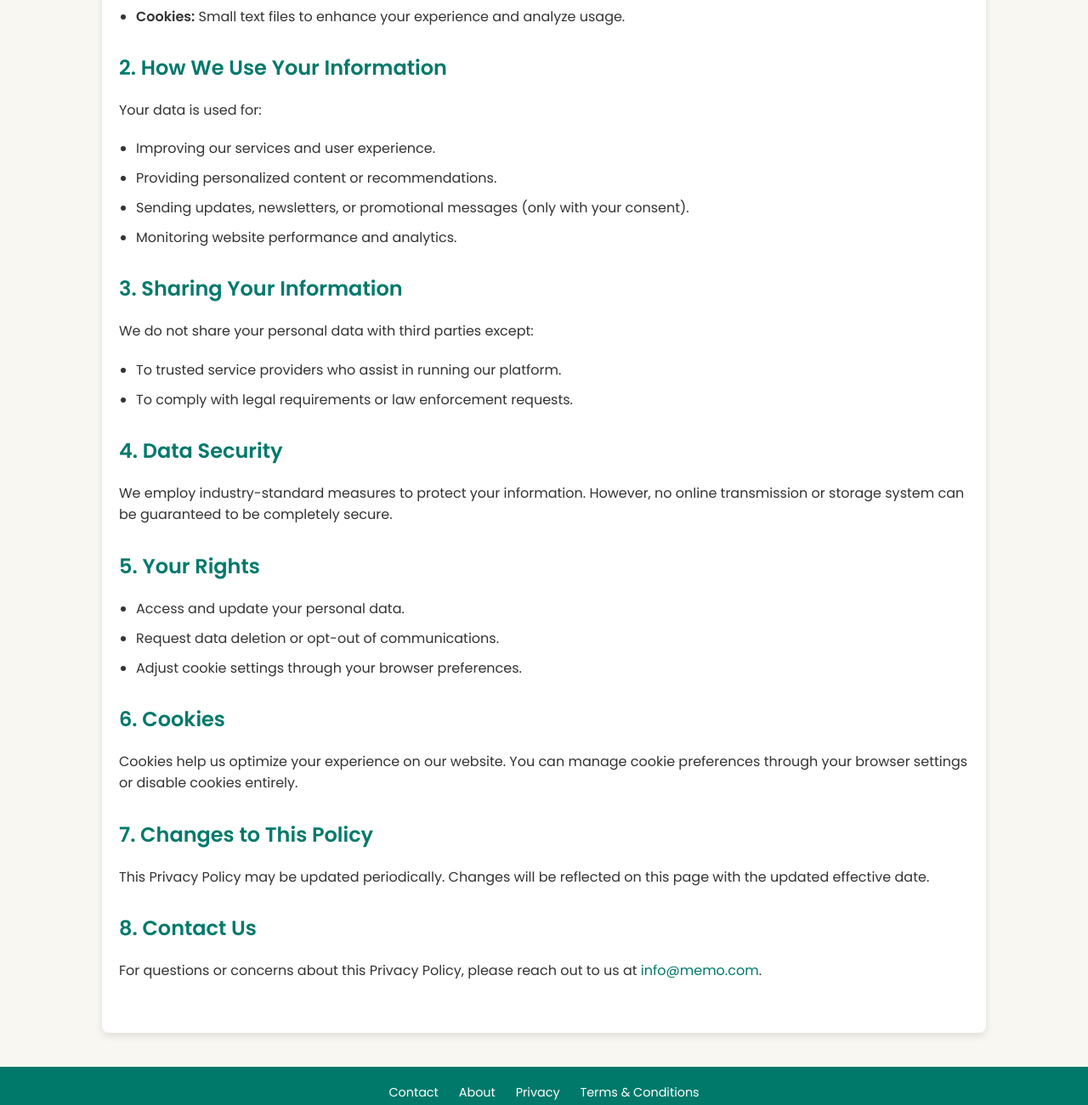
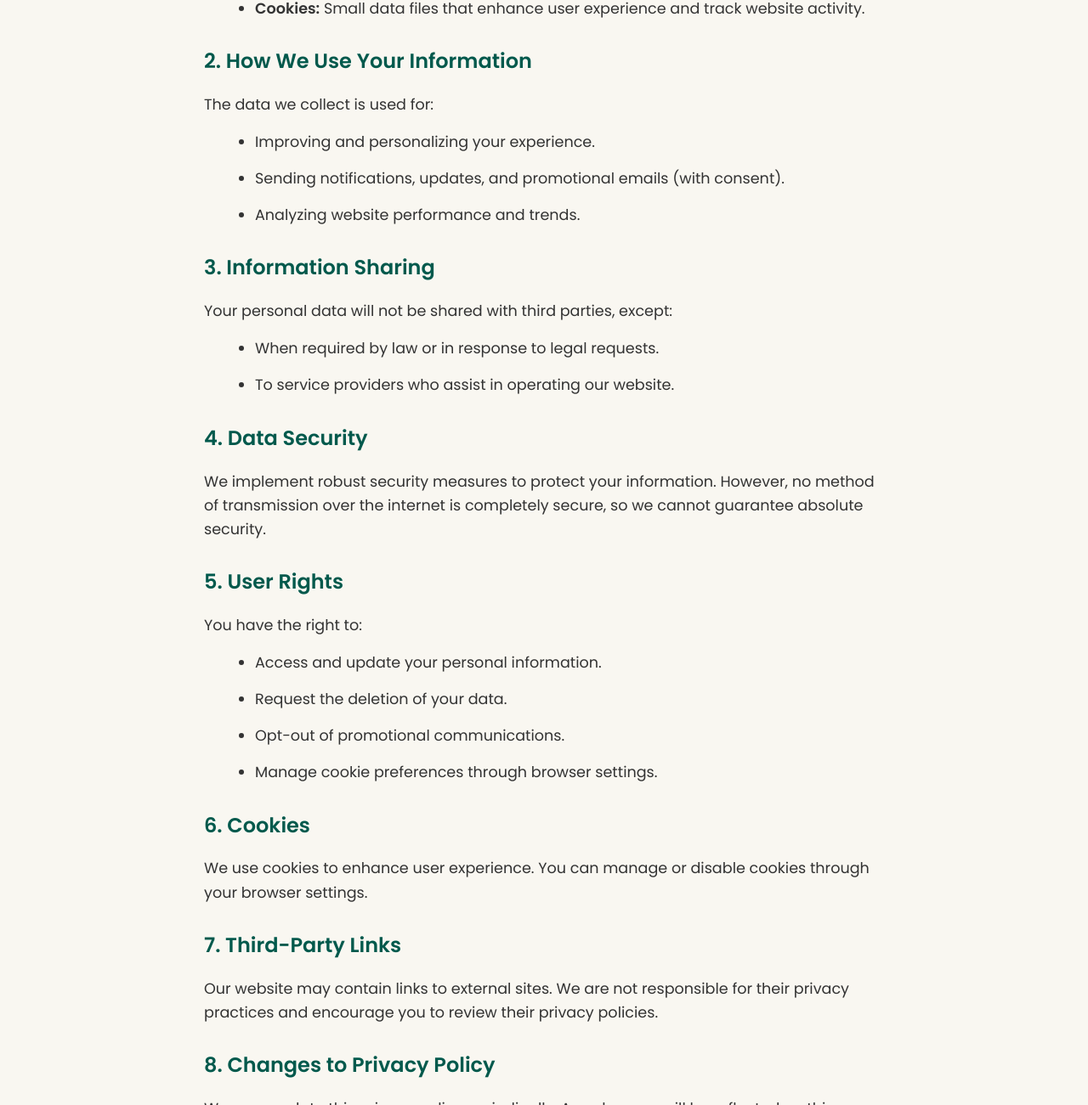
Before and after one commit to minimalfolk/Memojar, a plain HTML site: page privacy.html in a window 1280 px wide. Shown: the part 546-1847 px from the top of the page at 85% size. Drawn offline with Linux system fonts and the light colour scheme.

Commit message:
Update privacy.html

```diff
--- a/privacy.html
+++ b/privacy.html
@@ -3,14 +3,13 @@
 <head>
   <meta charset="UTF-8">
   <meta name="viewport" content="width=device-width, initial-scale=1.0">
-    <title>Privacy Policy - Memo</title>
-    <!-- Google Fonts for Modern Typography -->
-    <link href="https://fonts.googleapis.com/css2?family=Poppins:wght@400;500;600&display=swap" rel="stylesheet">
+  <title>Privacy Policy - Memojar</title>
+  <link href="https://fonts.googleapis.com/css2?family=Poppins:wght@400;600&display=swap" rel="stylesheet">
   <style>
     /* General Styling */
     body {
       font-family: 'Poppins', sans-serif;
-            background-color: #f9f7f1; /* Cream background */
+      background-color: #f9f7f1; /* Creamy Background */
       color: #333;
       margin: 0;
       padding: 0;
@@ -25,61 +24,51 @@
     header {
       background-color: #00796b;
       color: white;
-            padding: 20px;
-            text-align: center;
+      display: flex;
+      justify-content: space-between;
+      align-items: center;
+      padding: 10px 20px;
     }
 
-        header nav {
-            display: flex;
-            justify-content: center;
-            gap: 15px;
+    .logo {
+      font-size: 1.5rem;
+      font-weight: bold;
     }
 
-        header nav a {
-            color: white;
-            font-weight: 500;
-            padding: 5px 10px;
-        }
-
-        header nav a.active {
-            border-bottom: 2px solid white;
+    .user-profile img {
+      width: 40px;
+      height: 40px;
+      border-radius: 50%;
     }
 
     /* Main Content Styling */
     main {
       padding: 40px 20px;
-            max-width: 1000px;
+      max-width: 800px;
       margin: 0 auto;
-            background-color: white;
-            box-shadow: 0 4px 10px rgba(0, 0, 0, 0.1);
-            border-radius: 8px;
+      text-align: left;
     }
 
     h1 {
       color: #00796b;
-            font-size: 2rem;
+      font-size: 2.5rem;
       margin-bottom: 20px;
-            text-align: center;
     }
 
     h2 {
-            color: #00796b;
+      color: #00594c;
       margin-top: 30px;
       font-size: 1.5rem;
     }
 
-        p {
+    p, li {
       line-height: 1.6;
-            margin-bottom: 20px;
+      margin-bottom: 15px;
+      font-size: 1.1rem;
     }
 
     ul {
-            list-style-type: disc;
-            padding-left: 20px;
-        }
-
-        ul li {
-            margin-bottom: 10px;
+      margin-left: 20px;
     }
 
     /* Footer Styling */
@@ -87,22 +76,23 @@
       background-color: #00796b;
       color: white;
       text-align: center;
-            padding: 20px;
+      padding: 20px 10px;
       font-size: 0.9rem;
-            margin-top: 40px;
     }
 
-        footer a {
-            color: white;
-            margin: 0 10px;
-            text-decoration: none;
+    .footer-links {
+      display: flex;
+      justify-content: center;
+      gap: 15px;
+      margin-bottom: 10px;
     }
 
-        footer .social-media {
-            margin-top: 10px;
+    .footer-links a {
+      color: white;
+      font-weight: 500;
     }
 
-        footer .social-media img {
+    .social-media a img {
       width: 24px;
       height: 24px;
       margin: 0 5px;
@@ -110,83 +100,65 @@
   </style>
 </head>
 <body>
-
   <!-- Header -->
   <header>
-        <h1>Memo</h1>
-        <nav>
-            <a href="/">Home</a>
-            <a href="/about">About</a>
-            <a href="/contact">Contact</a>
-            <a href="/privacy-policy" class="active">Privacy Policy</a>
-            <a href="/terms">Terms</a>
-        </nav>
+    <div class="logo">Memojar</div>
+    <div class="user-profile">
+      <img src="https://cdn-icons-png.flaticon.com/512/3135/3135715.png" alt="User" class="profile-icon">
+    </div>
   </header>
 
-    <!-- Main Content -->
+  <!-- Main Body -->
   <main>
-        <section class="privacy-policy">
     <h1>Privacy Policy</h1>
-            <p>
-                At <strong>Memo</strong>, we value your privacy and are committed to safeguarding your personal information.
-                This Privacy Policy outlines how we collect, use, and protect your data when you interact with our website.
-            </p>
+    <p>At Memojar, we value your privacy and are committed to protecting your personal information. This privacy policy outlines how we collect, use, and safeguard your data when you visit our website.</p>
 
     <h2>1. Information We Collect</h2>
-            <p>We may collect the following information:</p>
+    <p>We may collect the following types of information:</p>
     <ul>
       <li><strong>Personal Information:</strong> Name, email address, and other identifiable details you provide.</li>
-                <li><strong>Non-personal Information:</strong> IP address, browser type, location data, and usage statistics.</li>
-                <li><strong>Cookies:</strong> Small text files to enhance your experience and analyze usage.</li>
+      <li><strong>Non-personal Information:</strong> IP address, browser type, and device information.</li>
+      <li><strong>Cookies:</strong> Small data files that enhance user experience and track website activity.</li>
     </ul>
 
     <h2>2. How We Use Your Information</h2>
-            <p>Your data is used for:</p>
+    <p>The data we collect is used for:</p>
     <ul>
-                <li>Improving our services and user experience.</li>
-                <li>Providing personalized content or recommendations.</li>
-                <li>Sending updates, newsletters, or promotional messages (only with your consent).</li>
-                <li>Monitoring website performance and analytics.</li>
+      <li>Improving and personalizing your experience.</li>
+      <li>Sending notifications, updates, and promotional emails (with consent).</li>
+      <li>Analyzing website performance and trends.</li>
     </ul>
 
-            <h2>3. Sharing Your Information</h2>
-            <p>We do not share your personal data with third parties except:</p>
+    <h2>3. Information Sharing</h2>
+    <p>Your personal data will not be shared with third parties, except:</p>
     <ul>
-                <li>To trusted service providers who assist in running our platform.</li>
-                <li>To comply with legal requirements or law enforcement requests.</li>
+      <li>When required by law or in response to legal requests.</li>
+      <li>To service providers who assist in operating our website.</li>
     </ul>
 
     <h2>4. Data Security</h2>
-            <p>
-                We employ industry-standard measures to protect your information.
-                However, no online transmission or storage system can be guaranteed to be completely secure.
-            </p>
+    <p>We implement robust security measures to protect your information. However, no method of transmission over the internet is completely secure, so we cannot guarantee absolute security.</p>
 
-            <h2>5. Your Rights</h2>
+    <h2>5. User Rights</h2>
+    <p>You have the right to:</p>
     <ul>
-                <li>Access and update your personal data.</li>
-                <li>Request data deletion or opt-out of communications.</li>
-                <li>Adjust cookie settings through your browser preferences.</li>
+      <li>Access and update your personal information.</li>
+      <li>Request the deletion of your data.</li>
+      <li>Opt-out of promotional communications.</li>
+      <li>Manage cookie preferences through browser settings.</li>
     </ul>
 
     <h2>6. Cookies</h2>
-            <p>
-                Cookies help us optimize your experience on our website.
-                You can manage cookie preferences through your browser settings or disable cookies entirely.
-            </p>
+    <p>We use cookies to enhance user experience. You can manage or disable cookies through your browser settings.</p>
 
-            <h2>7. Changes to This Policy</h2>
-            <p>
-                This Privacy Policy may be updated periodically.
-                Changes will be reflected on this page with the updated effective date.
-            </p>
+    <h2>7. Third-Party Links</h2>
+    <p>Our website may contain links to external sites. We are not responsible for their privacy practices and encourage you to review their privacy policies.</p>
 
-            <h2>8. Contact Us</h2>
-            <p>
-                For questions or concerns about this Privacy Policy, please reach out to us at
-                <a href="mailto:info@memo.com">info@memo.com</a>.
-            </p>
-        </section>
+    <h2>8. Changes to Privacy Policy</h2>
+    <p>We may update this privacy policy periodically. Any changes will be reflected on this page, with the updated date mentioned.</p>
+
+    <h2>9. Contact Us</h2>
+    <p>If you have any questions or concerns about this policy, please contact us at <a href="mailto:info@memojar.com">info@memojar.com</a>.</p>
   </main>
 
   <!-- Footer -->
@@ -194,7 +166,6 @@
     <div class="footer-links">
       <a href="contact.html">Contact</a>
       <a href="about.html">About</a>
-      <a href="privacy.html">Privacy</a>
       <a href="terms.html">Terms & Conditions</a>
     </div>
     <div class="social-media">
@@ -205,7 +176,7 @@
       <a href="#"><img src="https://cdn-icons-png.flaticon.com/512/2111/2111646.png" alt="Snapchat"></a>
     </div>
     <div class="copyright">
-      ©2025 Memojar.
+      ©2025 Memojar
     </div>
   </footer>
 </body>
```
Lines whose indentation alone changed are shown as unchanged.
